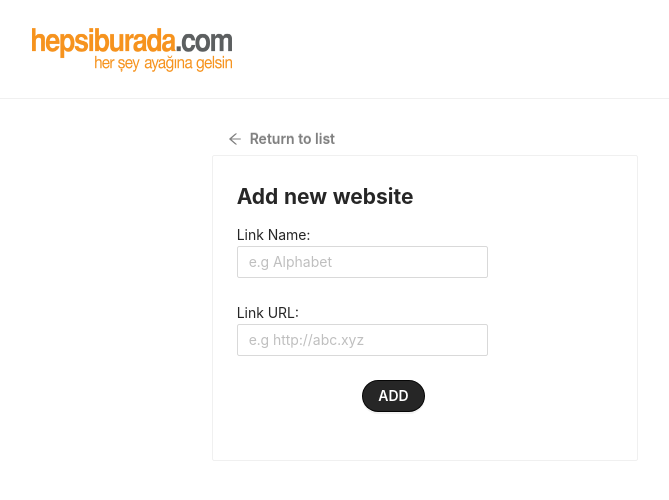
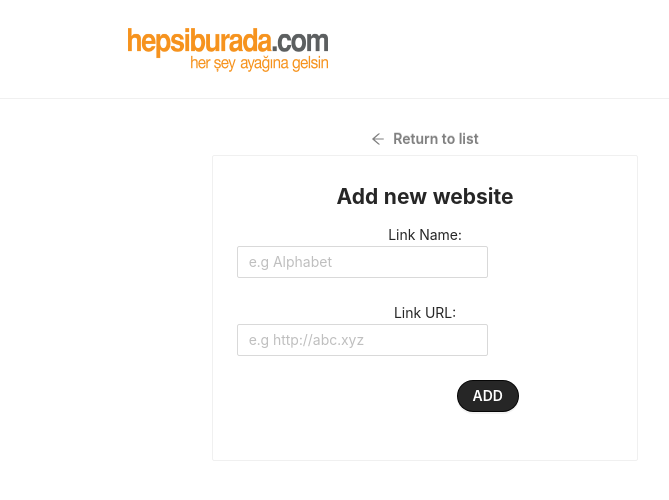
Before and after one commit to vicdanyalcin/website-voter, a React (Create React App) app: page /add in a window 1280 px wide. Shown: the top 500 px of the page, without its empty margins (215-884 px from the left). Built offline with nearby package versions, Linux system fonts and the light colour scheme.

Commit message:
refactor

```diff
--- a/package.json
+++ b/package.json
@@ -1,5 +1,5 @@
 {
-  "homepage": "https://vicdanyalcin.github.io/website-voter/",
+  "homepage": "https://vicdanyalcin.github.io/website-voter",
   "name": "frontend-challange",
   "version": "0.1.0",
   "private": true,
--- a/src/App.js
+++ b/src/App.js
@@ -3,13 +3,13 @@ import { GlobalStyle } from "./theme";
 import { withRouter } from "react-router-dom/cjs/react-router-dom.min";
 import "./App.css";
 import { Route, Switch } from "react-router-dom";
-import { AddWebsite } from "./components/AddWebsite";
+import AddWebsite from "./components/AddWebsite";
 import Home from "./components/Home";
 import { Divider } from "antd";
 
 const App = () => {
   return (
-    <div>
+    <div className="App">
       <GlobalStyle />
       <NavBar />
       <Divider />
--- a/src/components/AddWebsite.js
+++ b/src/components/AddWebsite.js
@@ -2,7 +2,7 @@ import React, { useState, useContext } from "react";
 import { GlobalContext } from "../context/GlobalState";
 import { Form, Input, Button, message, Card, Row, Col } from "antd";
 import { ArrowLeftOutlined } from "@ant-design/icons";
-import { useHistory } from "react-router-dom/cjs/react-router-dom.min";
+import { useHistory,withRouter } from "react-router-dom/cjs/react-router-dom.min";
 
 const layout = {
   labelCol: {
@@ -18,7 +18,7 @@ const tailLayout = {
     span: 16,
   },
 };
-export const AddWebsite = () => {
+ const AddWebsite = () => {
   const [form] = Form.useForm();
 
   const [text, setText] = useState("");
@@ -126,3 +126,4 @@ export const AddWebsite = () => {
     </>
   );
 };
+export default withRouter(AddWebsite)
```
Also changed, not shown: src/index.js (+4 -4 lines).
